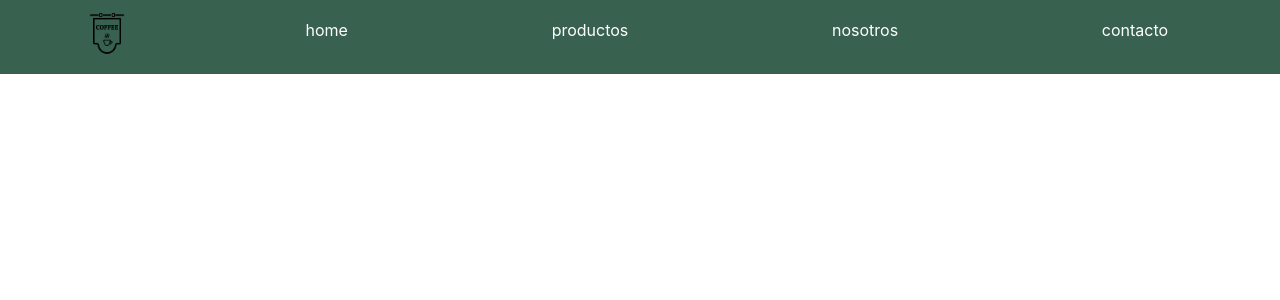
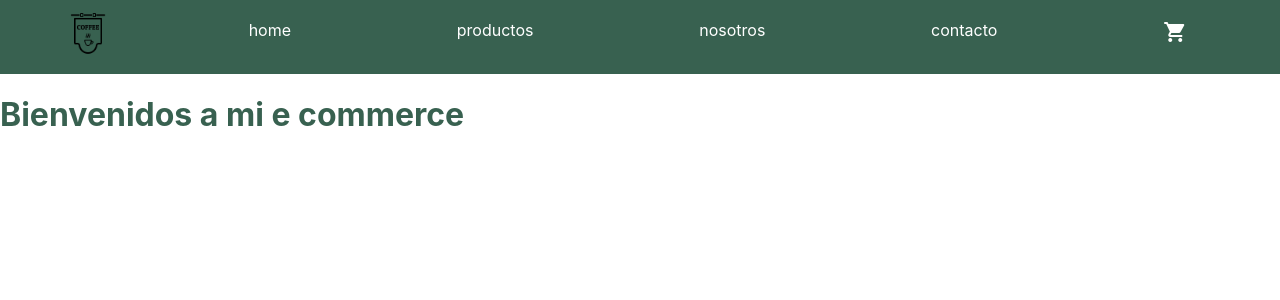
Before and after one commit to maximo95/cafetinapp.react, a React (Create React App) app: page / in a window 1280 px wide. Shown: the top 300 px of the page. Built offline with nearby package versions, Linux system fonts and the light colour scheme.

Commit message:
desafio 4

```diff
--- a/public/index.html
+++ b/public/index.html
@@ -24,6 +24,8 @@
       work correctly both with client-side routing and a non-root public URL.
       Learn how to configure a non-root public URL by running `npm run build`.
     -->
+    <link href="https://fonts.googleapis.com/icon?family=Material+Icons"
+      rel="stylesheet">
     <title>React App</title>
   </head>
   <body>
--- a/src/App.js
+++ b/src/App.js
@@ -1,8 +1,12 @@
 import './App.css';
+import ItemListContainer from './components/ItemListContainer';
 import Navbar from "./components/Navbar.js"
 function App() {
   return (
-    <Navbar/>
+    <>
+      <Navbar/>
+      <ItemListContainer saludo="Bienvenidos a mi e commerce" clase="texto-greeting"/>
+    </>
   );
 }
 
--- /dev/null
+++ b/src/components/CartWidget.js
@@ -0,0 +1,9 @@
+import './Navbar.css'
+
+function CartWidget (){
+    return (
+        <a className ="material-icons nav-clase">shopping_cart</a>
+    )
+}
+
+export default CartWidget;
--- /dev/null
+++ b/src/components/ItemListContainer.css
@@ -0,0 +1,3 @@
+.texto-greeting{
+    color: #386150;
+}
--- /dev/null
+++ b/src/components/ItemListContainer.js
@@ -0,0 +1,9 @@
+import './ItemListContainer.css'
+
+function greeting ({saludo,clase}) {
+    return (
+        <h1 className ={clase}>{saludo}</h1>
+    )
+}
+
+export default greeting;
--- a/src/components/Navbar.js
+++ b/src/components/Navbar.js
@@ -1,5 +1,6 @@
 import './Navbar.css'
 import logo_para_html_cafe from  '../assets/logo_para_html_cafe.png'
+import CartWidget from './CartWidget'
 function Navbar () {
     return (
         <nav>
@@ -8,6 +9,7 @@ function Navbar () {
             <a  href= "#" className="nav-clase">productos</a>
             <a  href= "#" className="nav-clase">nosotros</a>
             <a  href= "#" className="nav-clase">contacto</a>
+            <CartWidget/>
         </nav>
     )
 }
```
